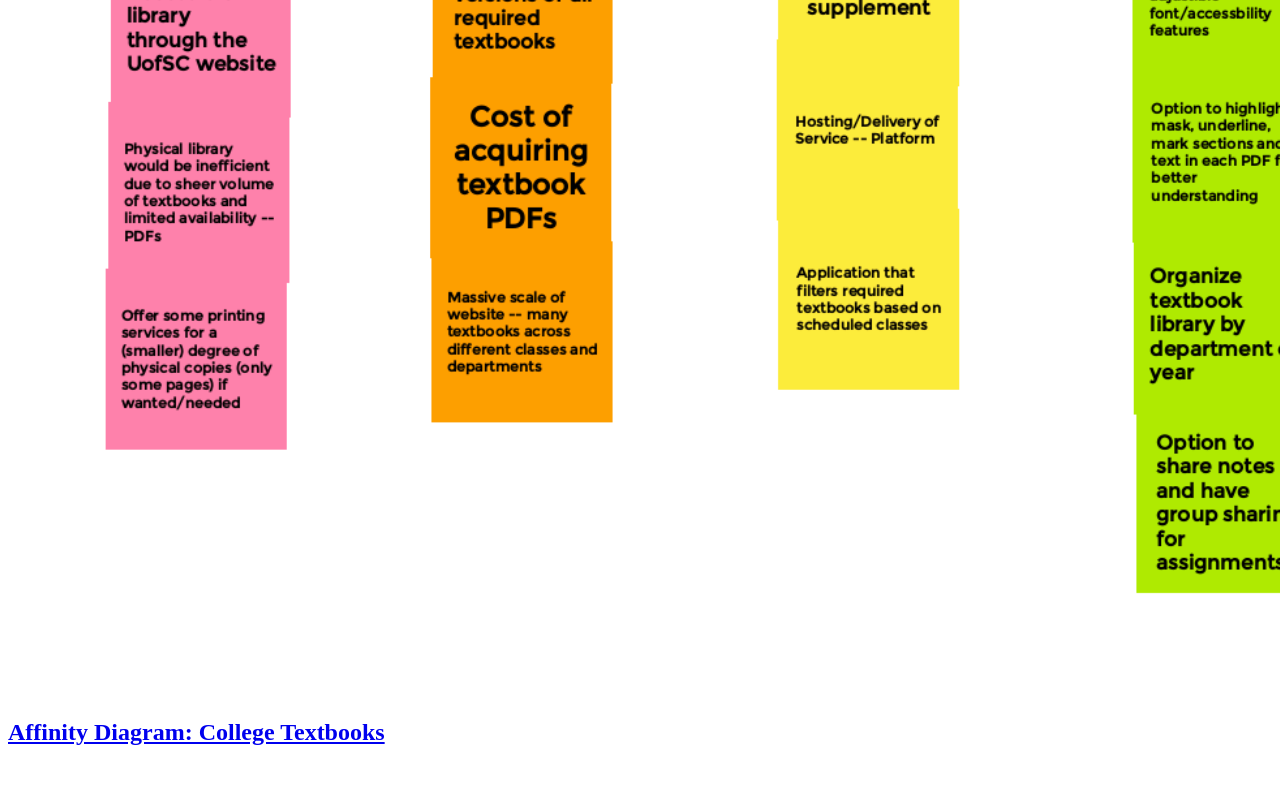
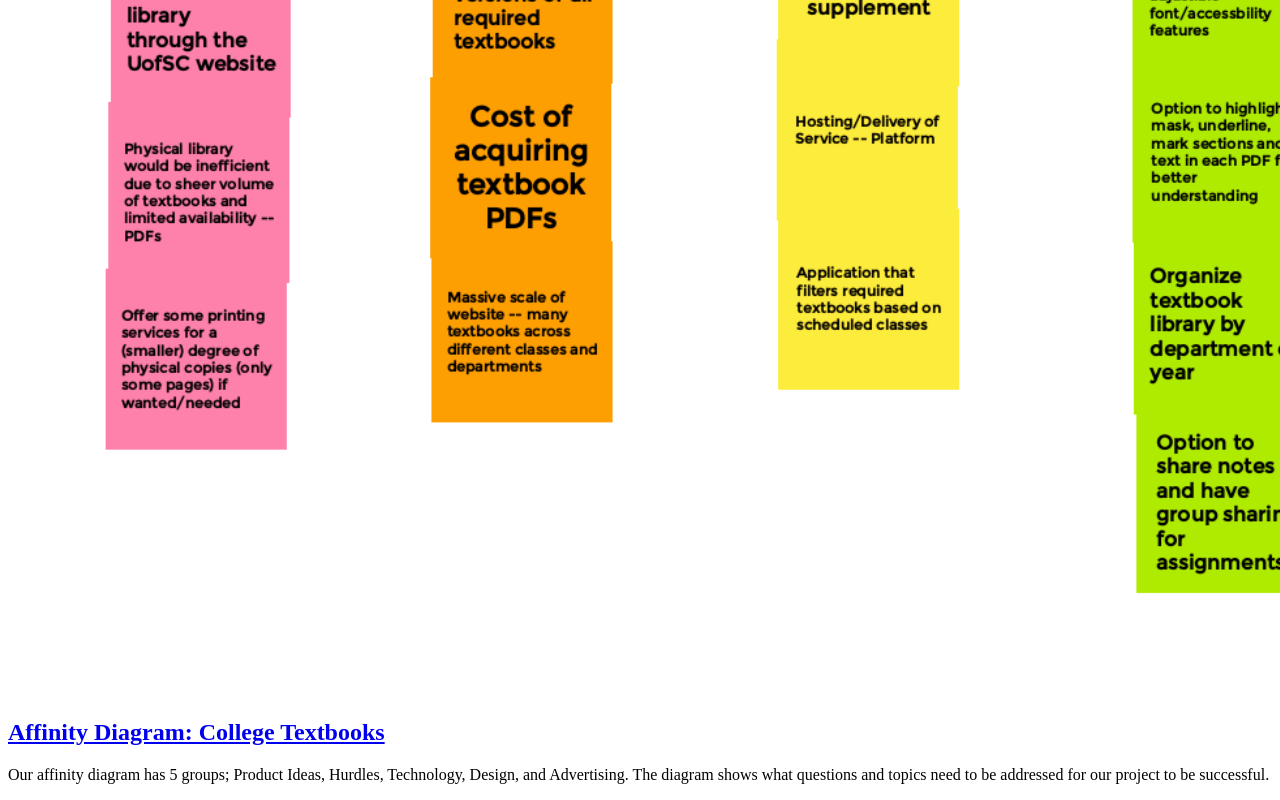
Before and after one commit to AsthaS0/AsthaS0.github.io, a plain HTML site: page index.html in a window 1280 px wide. Shown: the part 696-1496 px from the top of the page. Before the commit the page ends 1462 px from the top, so only its background shows below. Drawn offline with Linux system fonts and the light colour scheme.

Commit message:
index.html

```diff
--- a/index.html
+++ b/index.html
@@ -16,6 +16,11 @@ Students need a cheaper and more accessible alternative to require textbooks pro
  <section class="assign">
   <img src="Images/Affinity Diagram.png"/>
   <section class="assign-det">
-   <a href="Files/affinity-diagram.pdf"><h2> Affinity Diagram: College Textbooks </h2>
+   <a href="Files/affinity-diagram.pdf"><h2> Affinity Diagram: College Textbooks </h2> </a>
+   <p>
+    Our affinity diagram has 5 groups; Product Ideas, Hurdles, Technology, Design, and Advertising.
+    The diagram shows what questions and topics need to be addressed for our project to be successful.
+   </p>
+  </section>
  </body>
 </html>
```
